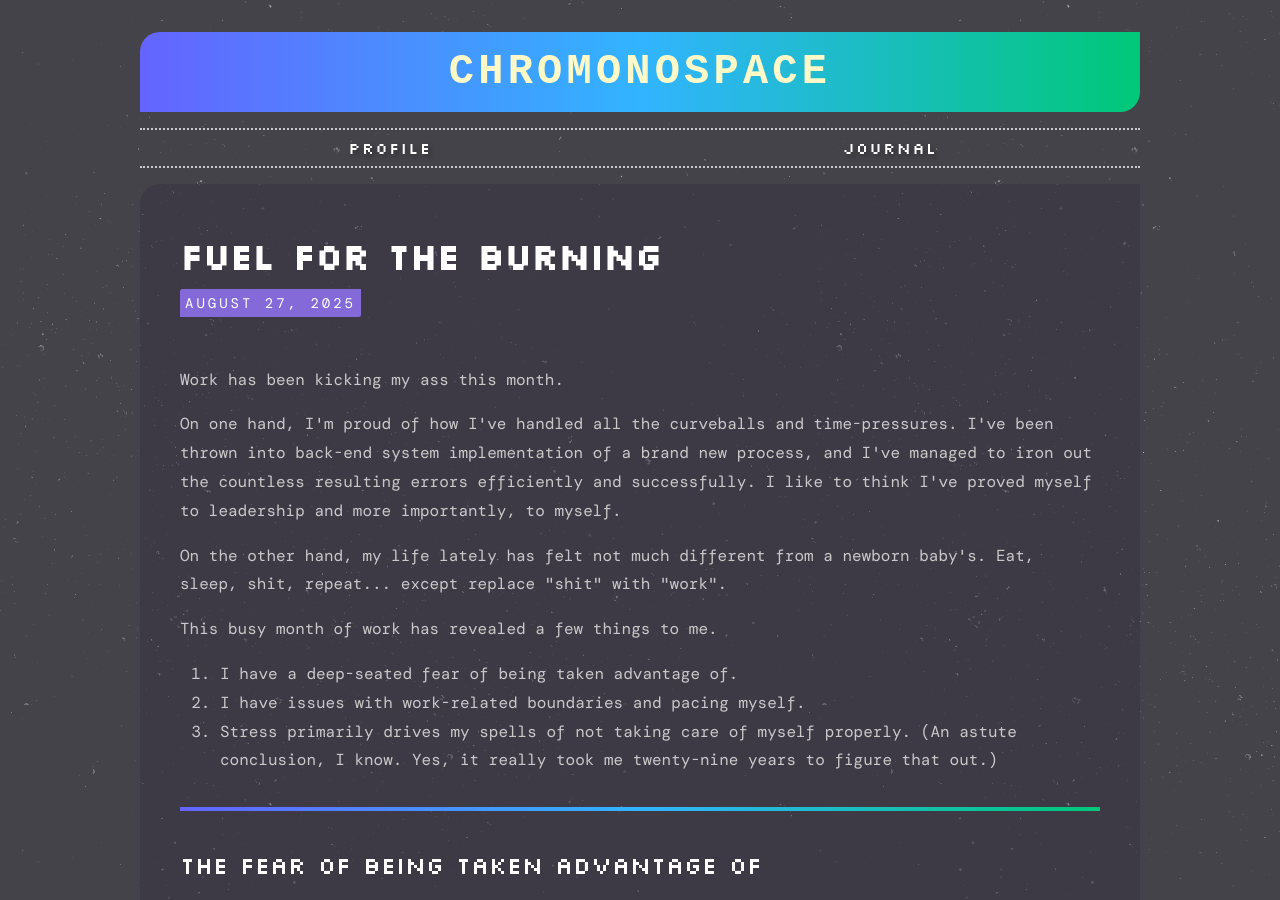
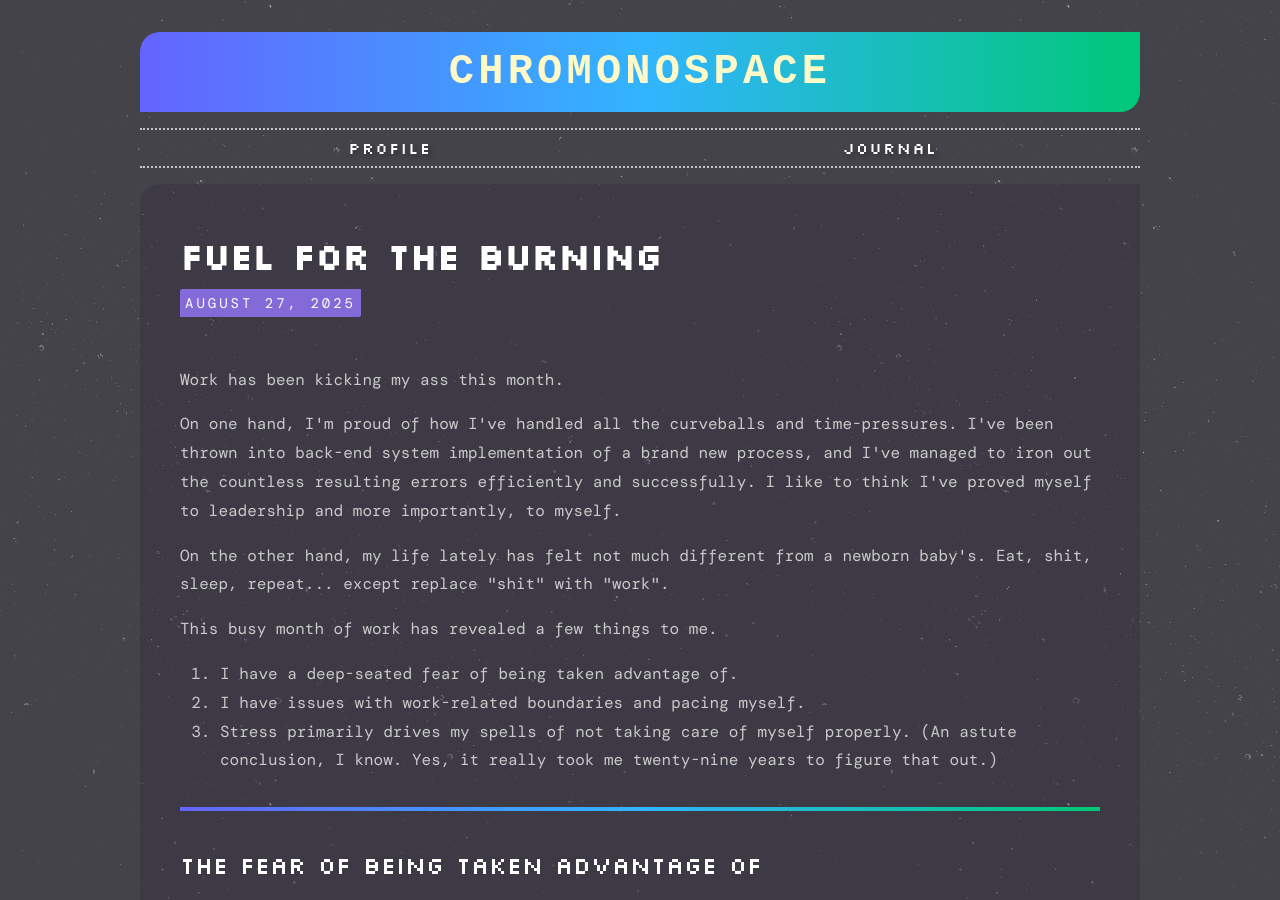
Before and after one commit to iridiumquartz/chromonospace, a Jekyll site: the page built from _posts/2025-08-27-fuel-for-the-burning.html, in a window 1280 px wide and 900 px high. Built offline with Jekyll 4.4.1, drawn with Linux system fonts in a browser that asks for light colours; some web fonts are replaced; part of the change alters nothing that is shown.

```diff
--- a/_posts/2025-08-27-fuel-for-the-burning.html
+++ b/_posts/2025-08-27-fuel-for-the-burning.html
@@ -1,13 +1,13 @@
 ---
 layout: journal
 title: "fuel for the burning"
-date: 2025-08-26 22:45:00 -0400
+date: 2025-08-26 23:04:00 -0400
 author: Court @ chromono.space
 number: 7
 ---
 <p>Work has been kicking my ass this month.</p>
 <p>On one hand, I'm proud of how I've handled all the curveballs and time-pressures. I've been thrown into back-end system implementation of a brand new process, and I've managed to iron out the countless resulting errors efficiently and successfully. I like to think I've proved myself to leadership and more importantly, to myself.</p>
-<p>On the other hand, my life lately has felt not much different from a newborn baby's. Eat, sleep, shit, repeat... except replace "shit" with "work".</p>
+<p>On the other hand, my life lately has felt not much different from a newborn baby's. Eat, shit, sleep, repeat... except replace "shit" with "work".</p>
 <p>This busy month of work has revealed a few things to me.</p>
 <ol>
   <li>I have a deep-seated fear of being taken advantage of.</li>
```
